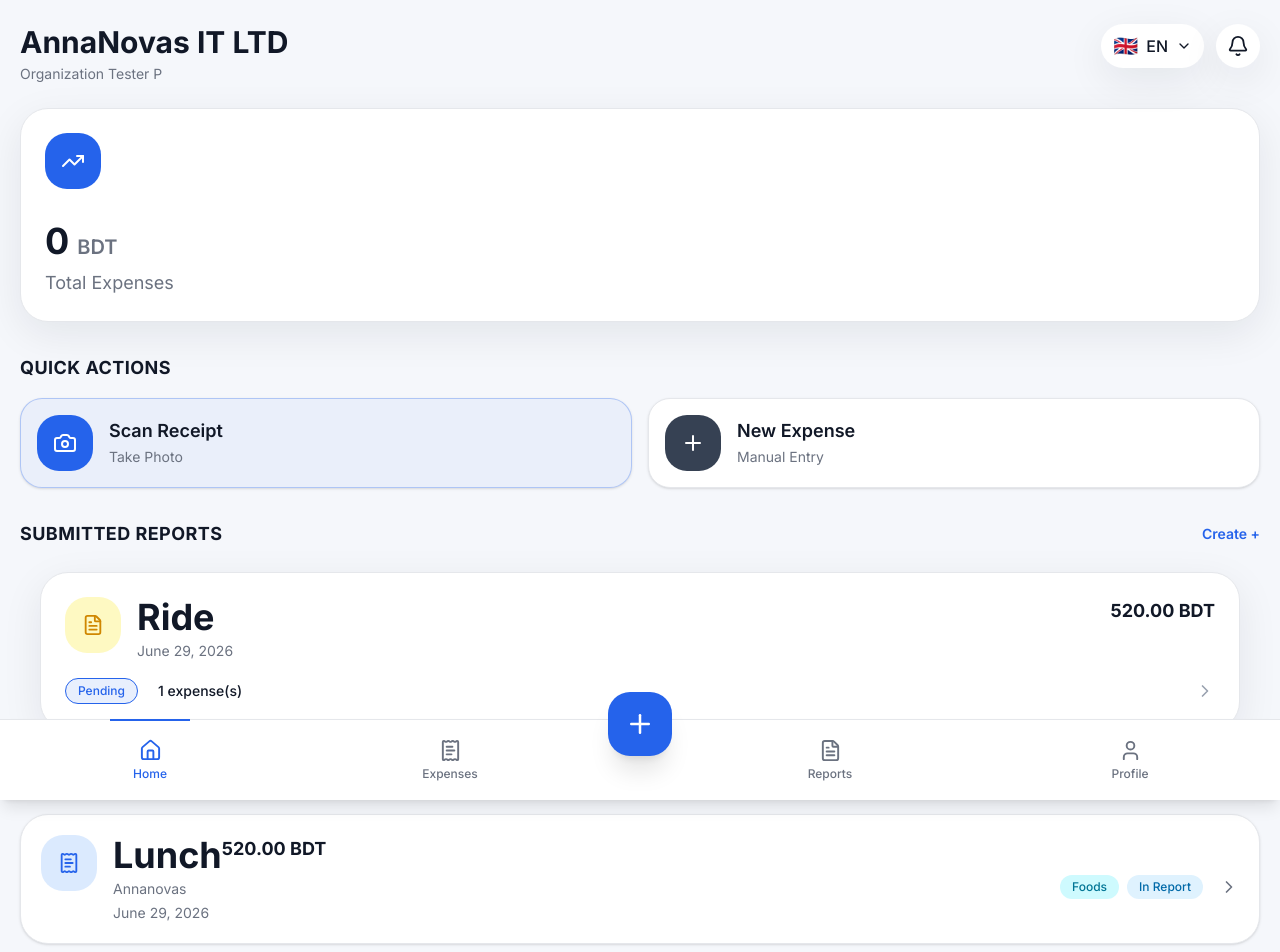
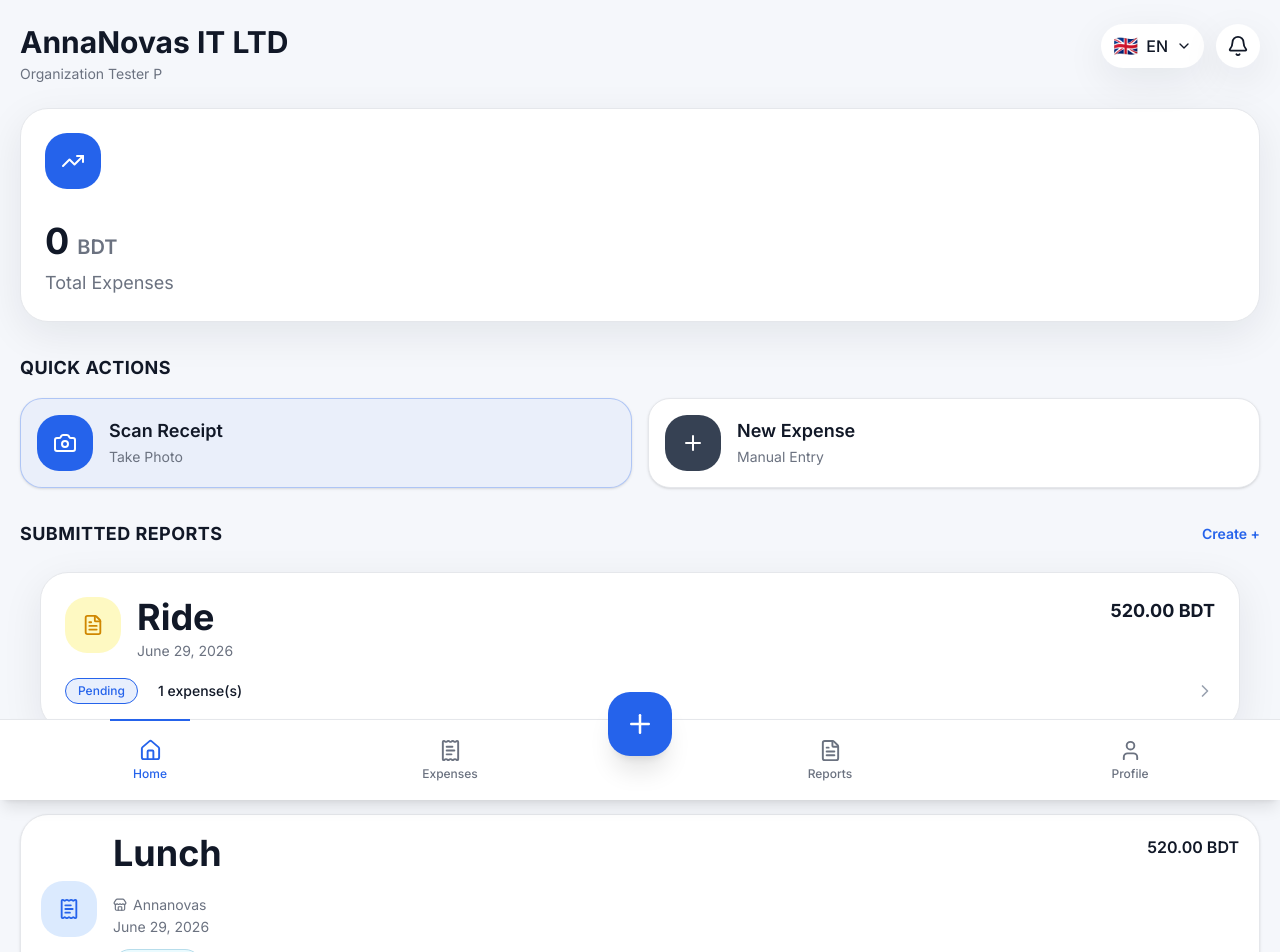
Before and after one commit to lokhacodes/Receipt-app-frontned, a Next.js app: page /dashboard in a window 1280 px wide. Shown: the top 952 px of the page. Built offline with nearby package versions, Linux system fonts and the light colour scheme.

Commit message:
Expense card

```diff
--- a/app/globals.css
+++ b/app/globals.css
@@ -569,55 +569,132 @@
 }
 
 .expense-card {
-  @apply rounded-2xl border border-border bg-card p-4 shadow-sm transition-all duration-200 hover:shadow-card;
-}
-
-.expense-top {
-  @apply flex items-start justify-between;
-}
-
-.expense-left {
-  @apply flex gap-4;
-}
+  @apply flex
+  items-center
+  gap-4
+  rounded-2xl
+  border
+  border-border
+  bg-card
+  px-5
+  py-4
+  shadow-sm
+  transition-all
+  duration-200
+  hover:shadow-md;
+}
+
+/* Icon */
 
 .expense-icon {
-  @apply flex h-14 w-14 items-center justify-center rounded-2xl bg-blue-100;
+  @apply flex
+  h-14
+  w-14
+  shrink-0
+  items-center
+  justify-center
+  rounded-2xl
+  bg-blue-100;
+}
+
+/* Content */
+
+.expense-content {
+  @apply flex-1;
+}
+
+/* Title + Amount */
+
+.expense-header {
+  @apply flex
+  items-start
+  justify-between;
 }
 
 .expense-title {
-  @apply text-lg font-bold text-text;
-}
+  @apply text-xl
+  font-bold
+  leading-none
+  text-text;
+}
+
+.expense-amount {
+  @apply text-base
+  font-semibold
+  text-text;
+}
+
+/* Merchant */
 
 .expense-merchant {
-  @apply mt-1 text-sm text-subtitle;
-}
+  @apply mt-1
+  flex
+  items-center
+  gap-1.5
+  text-sm
+  text-subtitle;
+}
+
+/* Date */
 
 .expense-date {
-  @apply mt-1 text-sm text-subtitle;
-}
-
-.expense-amount {
-  @apply text-lg font-bold text-text;
-}
+  @apply mt-0.5
+  text-sm
+  text-subtitle;
+}
+
+/* Bottom Row */
 
 .expense-bottom {
-  @apply mt-4 flex items-center justify-between;
-}
+  @apply mt-3
+  flex
+  items-center
+  justify-between;
+}
+
+/* Tags */
 
 .expense-tags {
-  @apply flex gap-2;
-}
-
-.expense-tag-food {
-  @apply rounded-full bg-cyan-100 px-3 py-1 text-xs font-medium text-cyan-700;
+  @apply flex
+  items-center
+  gap-2;
+}
+
+.expense-tag {
+  @apply flex
+  items-center
+  gap-1
+  rounded-full
+  bg-cyan-100
+  px-3
+  py-1
+  text-xs
+  font-medium
+  text-cyan-700;
 }
 
 .expense-tag-report {
-  @apply rounded-full bg-sky-100 px-3 py-1 text-xs font-medium text-sky-700;
-}
+  @apply flex
+  items-center
+  gap-1
+  rounded-full
+  border
+  border-sky-200
+  bg-sky-50
+  px-3
+  py-1
+  text-xs
+  font-medium
+  text-sky-700;
+}
+
+/* Arrow */
 
 .expense-arrow {
-  @apply text-gray-400 transition group-hover:translate-x-1;
+  @apply text-gray-400
+  transition-all
+  duration-200
+  group-hover:translate-x-1;
 }
 
 /* ==========================================
--- a/components/home/ExpenseCard.tsx
+++ b/components/home/ExpenseCard.tsx
@@ -2,6 +2,9 @@ import Link from "next/link";
 import {
   ChevronRight,
   ReceiptText,
+  Store,
+  Tag,
+  Paperclip,
 } from "lucide-react";
 
 interface Props {
@@ -26,55 +29,54 @@ export default function ExpenseCard({
   return (
     <Link
       href={`/dashboard/expense/${id}`}
-      className="group expense-card block"
+      className="group expense-card"
     >
-      <div className="expense-top">
-
-        <div className="expense-left">
-
+      {/* Left Icon */}
       <div className="expense-icon">
-
         <ReceiptText
           size={22}
           className="text-primary"
         />
-
       </div>
 
-          <div>
+      {/* Right Content */}
+      <div className="expense-content">
 
+        {/* Title & Amount */}
+        <div className="expense-header">
           <h3 className="expense-title">
             {title}
           </h3>
 
-            <p className="expense-merchant">
-              {merchant}
-            </p>
+          <span className="expense-amount">
+            {amount.toFixed(2)} BDT
+          </span>
+        </div>
 
+        {/* Merchant */}
+        <div className="expense-merchant">
+          <Store size={14} />
+          <span>{merchant}</span>
+        </div>
+
+        {/* Date */}
         <p className="expense-date">
           {date}
         </p>
 
-          </div>
-
-        </div>
-
-        <p className="expense-amount">
-          {amount.toFixed(2)} BDT
-        </p>
-
-      </div>
-
+        {/* Tags + Arrow */}
         <div className="expense-bottom">
 
           <div className="expense-tags">
 
-          <span className="expense-tag-food">
+            <span className="expense-tag">
+              <Tag size={12} />
               {category}
             </span>
 
             {report && (
               <span className="expense-tag-report">
+                <Paperclip size={12} />
                 In Report
               </span>
             )}
@@ -82,12 +84,13 @@ export default function ExpenseCard({
           </div>
 
           <ChevronRight
-          size={20}
+            size={18}
             className="expense-arrow"
           />
 
         </div>
 
+      </div>
     </Link>
   );
 }
```
Lines whose indentation alone changed are shown as unchanged.
